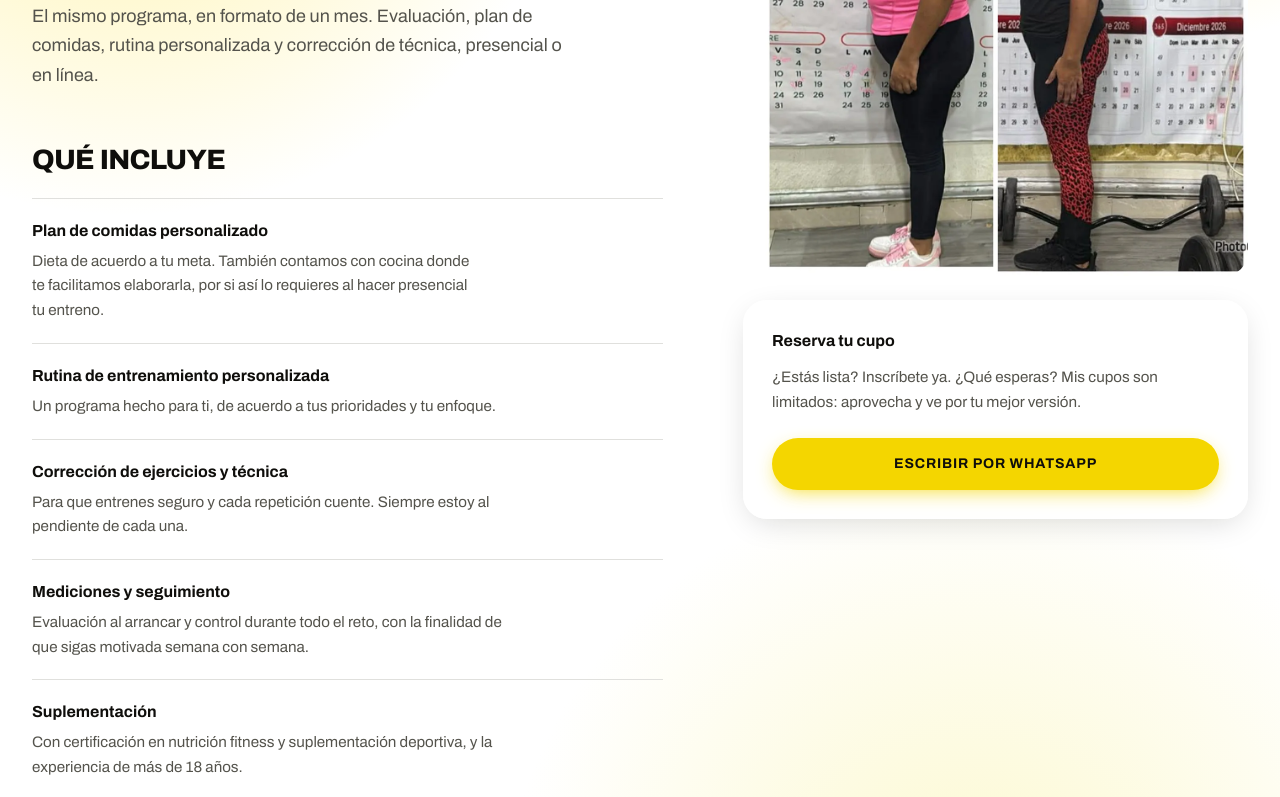
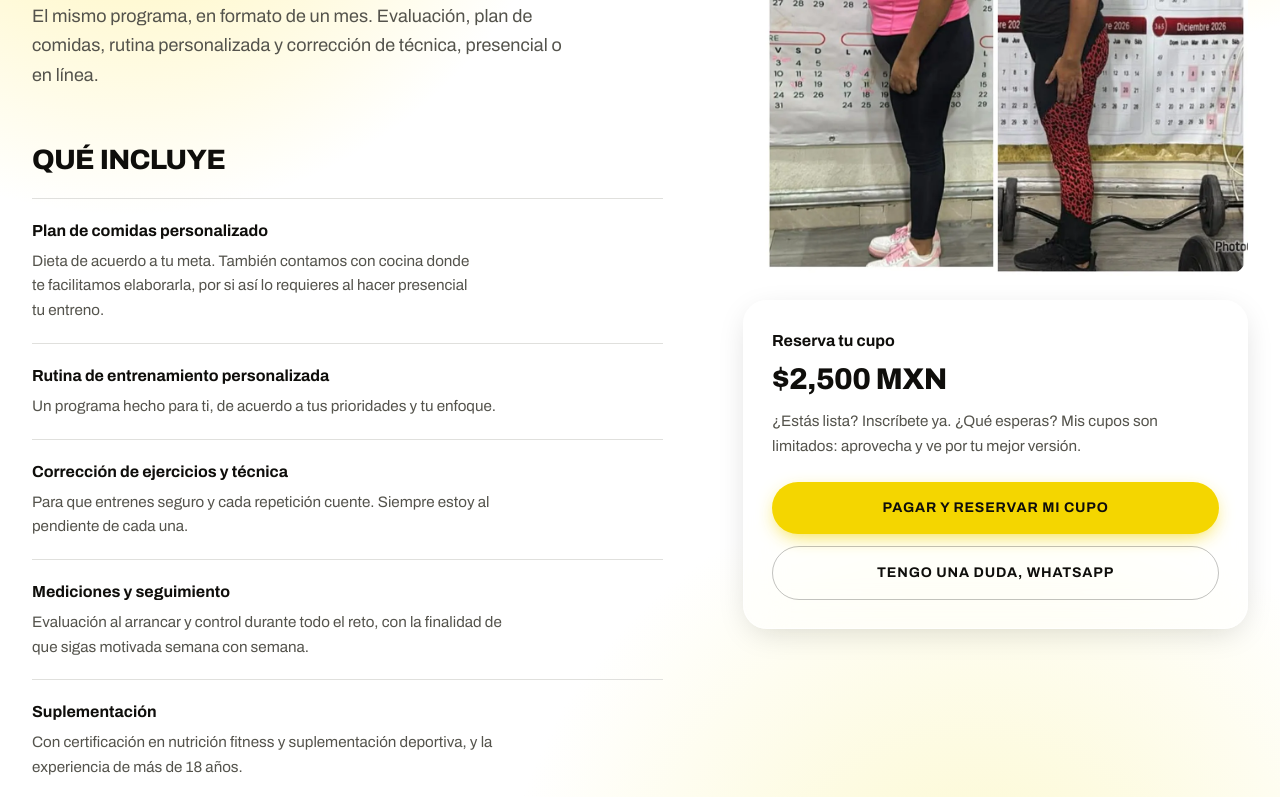
Before and after one commit to sebastianmoctezuma/YadiraFitness, a Next.js app: page /retos/reto-30-dias in a window 1280 px wide. Shown: the part 453-1250 px from the top of the page. Built offline with nearby package versions, Linux system fonts and the light colour scheme.

Commit message:
Precios publicados y botón de pago en la página de cada reto
Co-Authored-By: Claude Fable 5 <noreply@anthropic.com>

```diff
--- a/app/retos/[slug]/page.tsx
+++ b/app/retos/[slug]/page.tsx
@@ -5,7 +5,8 @@ import { notFound } from "next/navigation";
 import { BarraMovil } from "@/components/secciones/barra-movil";
 import { Footer } from "@/components/secciones/footer";
 import { Header } from "@/components/secciones/header";
-import { Boton } from "@/components/ui/boton";
+import { Boton, BotonSubmit } from "@/components/ui/boton";
+import { precioMXN } from "@/lib/precio";
 import { getReto, incluye, retos, transformaciones } from "@/lib/retos";
 import { site, whatsappUrl } from "@/lib/site";
 import { etiquetaModalidad } from "@/lib/types";
@@ -106,18 +107,38 @@ export default async function RetoPage({ params }: Props) {
                 <h2 className="text-base font-bold text-ink">
                   Reserva tu cupo
                 </h2>
+                {reto.precioMXN && (
+                  <p className="mt-2 text-3xl font-extrabold tracking-[-0.02em] text-ink">
+                    {precioMXN(reto.precioMXN)}
+                  </p>
+                )}
                 <p className="mt-3 text-[0.95rem] leading-relaxed text-ink-muted">
                   ¿Estás lista? Inscríbete ya. ¿Qué esperas? Mis cupos son
                   limitados: aprovecha y ve por tu mejor versión.
                 </p>
 
+                {reto.ventaAbierta ? (
+                  <form action="/api/checkout" method="POST" className="mt-6">
+                    <input type="hidden" name="reto" value={reto.slug} />
+                    <BotonSubmit className="w-full">
+                      Pagar y reservar mi cupo
+                    </BotonSubmit>
+                  </form>
+                ) : (
+                  <p className="mt-6 text-sm font-semibold text-ink">
+                    La venta de esta generación está cerrada. Escríbeme para
+                    apartar la siguiente.
+                  </p>
+                )}
+
                 <Boton
                   href={whatsappUrl(
-                    `Hola ${site.nombreCorto}, me interesa el ${reto.nombre} de ${reto.duracionDias} días.`,
+                    `Hola ${site.nombreCorto}, tengo una duda sobre el ${reto.nombre}.`,
                   )}
-                  className="mt-6 w-full"
+                  variante="secundario"
+                  className="mt-3 w-full"
                 >
-                  Escribir por WhatsApp
+                  Tengo una duda, WhatsApp
                 </Boton>
               </div>
             </div>
--- a/components/secciones/retos.tsx
+++ b/components/secciones/retos.tsx
@@ -1,5 +1,6 @@
 import Link from "next/link";
 import { Reveal } from "@/components/ui/reveal";
+import { precioMXN } from "@/lib/precio";
 import { retos } from "@/lib/retos";
 import { etiquetaModalidad } from "@/lib/types";
 
@@ -60,6 +61,11 @@ export function Retos() {
                 </div>
 
                 <div className="flex items-center gap-6 sm:flex-col sm:items-end sm:gap-4">
+                  {reto.precioMXN && (
+                    <span className="text-lg font-extrabold tracking-[-0.01em] text-ink">
+                      {precioMXN(reto.precioMXN)}
+                    </span>
+                  )}
                   {/* Botón de verdad, con liquid glass, y a ancho completo en
                       móvil: como texto suelto no se leía como algo tocable. */}
                   <span className="glass flex min-h-14 w-full items-center justify-center gap-2 rounded-full px-7 text-sm font-bold tracking-[0.06em] text-ink uppercase transition-colors duration-200 ease-out-quart group-hover:bg-ink group-hover:text-brand sm:w-auto">
--- a/components/ui/boton.tsx
+++ b/components/ui/boton.tsx
@@ -64,3 +64,23 @@ export function Boton({
     </Link>
   );
 }
+
+/** Mismo lenguaje visual que Boton, pero envía el <form> que lo envuelve. */
+export function BotonSubmit({
+  children,
+  variante = "primario",
+  className = "",
+}: {
+  children: React.ReactNode;
+  variante?: Variante;
+  className?: string;
+}) {
+  return (
+    <button
+      type="submit"
+      className={`${base} ${variantes[variante]} cursor-pointer ${className}`}
+    >
+      {children}
+    </button>
+  );
+}
```
